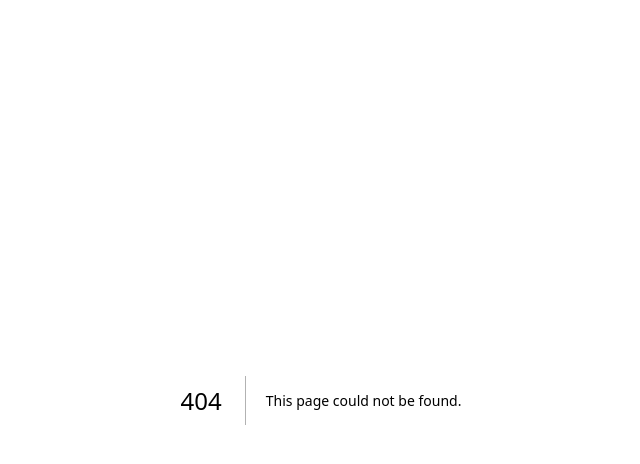
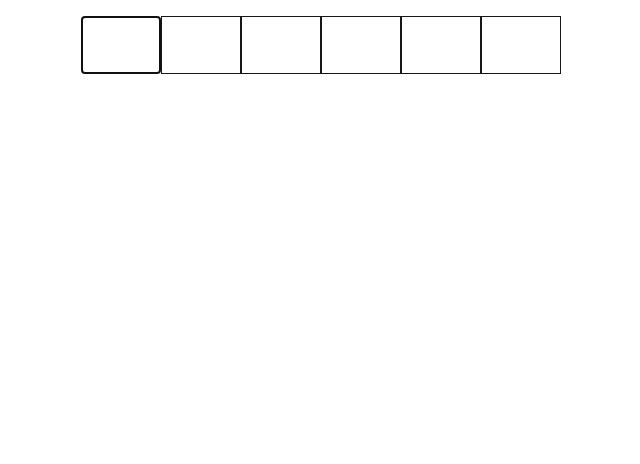
Before and after one commit to ayushtibra/targetFeb2026, a Next.js app in the folder next-practise/my-app/: page /otpInput in a window 1280 px wide. Before the commit this address had no page. Shown: the top 464 px of the page, without its empty margins (319-959 px from the left). Built offline with nearby package versions, Linux system fonts and the light colour scheme.

Commit message:
input otp box

```diff
--- /dev/null
+++ b/next-practise/my-app/Components/InputBoxOTP/index.tsx
@@ -0,0 +1,62 @@
+import React, { useEffect, useRef, useState } from 'react';
+
+const InputBox = ({ length }) => {
+    const [otp, setOtp] = useState(Array(length).fill(""));
+    const ref = useRef([]);
+
+    useEffect(() => {
+        ref.current[0]?.focus()
+    }, [])
+
+    const handleChange = (value, index) => {
+        // if(isNaN(value)) return;
+
+        if (/^\d?$/.test(value) && value != '') {
+            const newOTP = [...otp];
+            newOTP[index] = value;
+            setOtp(newOTP);
+            value && ref.current[index + 1]?.focus();
+
+        }
+
+
+    }
+
+    const handleKeyDown = (e, index) => {
+        if (e.key === "Backspace") {
+            const newOtp = [...otp];
+
+            if (newOtp[index]) {
+                // Case 1: clear current value
+                newOtp[index] = "";
+                setOtp(newOtp);
+            } else if (index > 0) {
+                // Case 2: move back & clear previous
+                ref.current[index - 1]?.focus();
+                newOtp[index - 1] = "";
+                setOtp(newOtp);
+            }
+        }
+    };
+
+    console.log('first', otp)
+
+    return (
+        <div className='w-full max-w-[1000px] m-auto mt-4 text-center'>
+            {otp.map((item, index) => (
+                <input
+                    key={index}
+                    className='border w-[80px] p-4 text-center font-xl'
+                    type='text'
+                    value={otp[index]}
+                    maxLength={1}
+                    ref={input => ref.current[index] = input}
+                    onChange={(e => handleChange(e.target.value, index))}
+                    onKeyDown={(e) => handleKeyDown(e, index)}
+                />
+            ))}
+        </div>
+    );
+};
+
+export default InputBox;
--- /dev/null
+++ b/next-practise/my-app/pages/otpInput.tsx
@@ -0,0 +1,12 @@
+import InputBox from '@/Components/InputBoxOTP';
+import React from 'react';
+
+const otpInput = () => {
+    return (
+        <div>
+            <InputBox length={6} />
+        </div>
+    );
+};
+
+export default otpInput;
```
